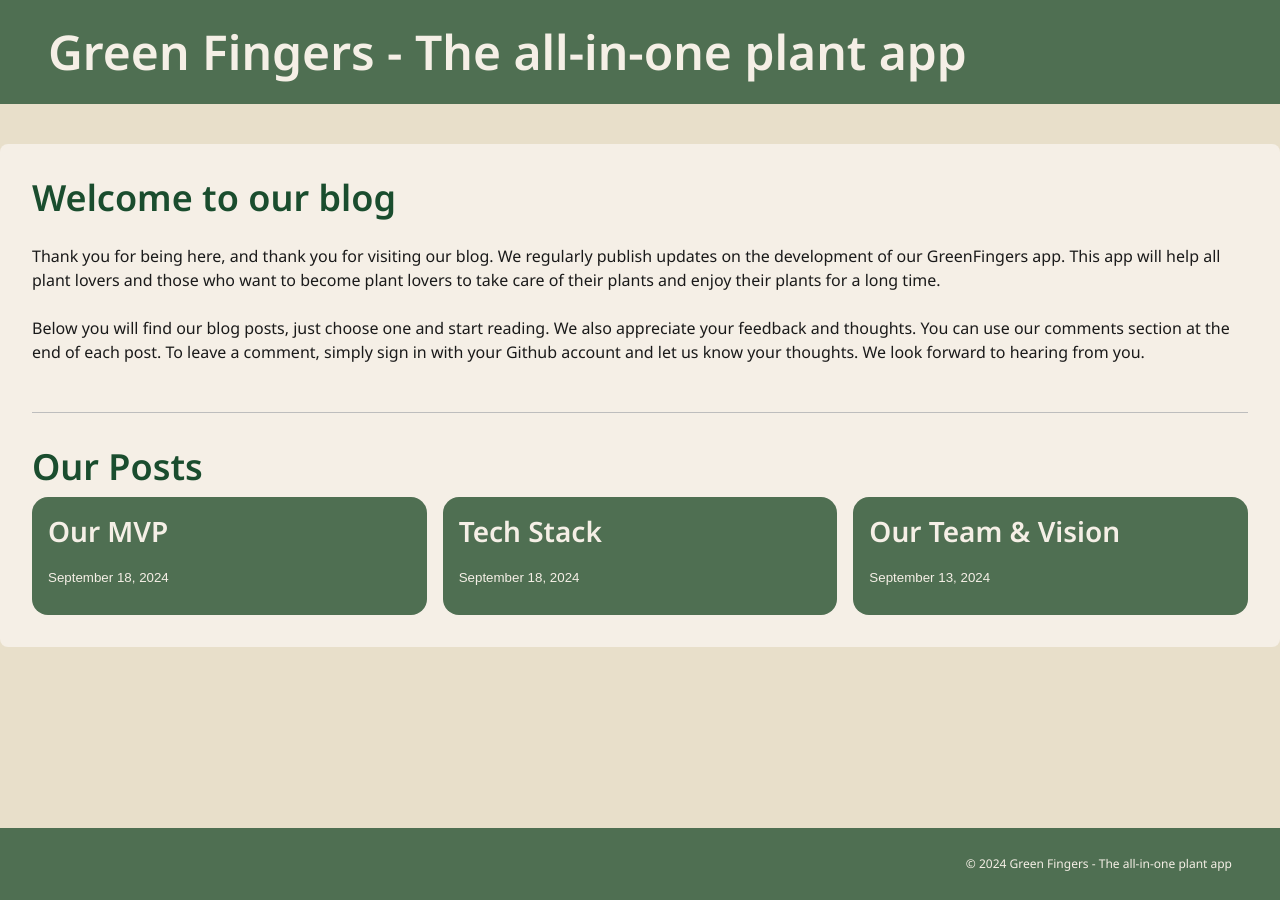
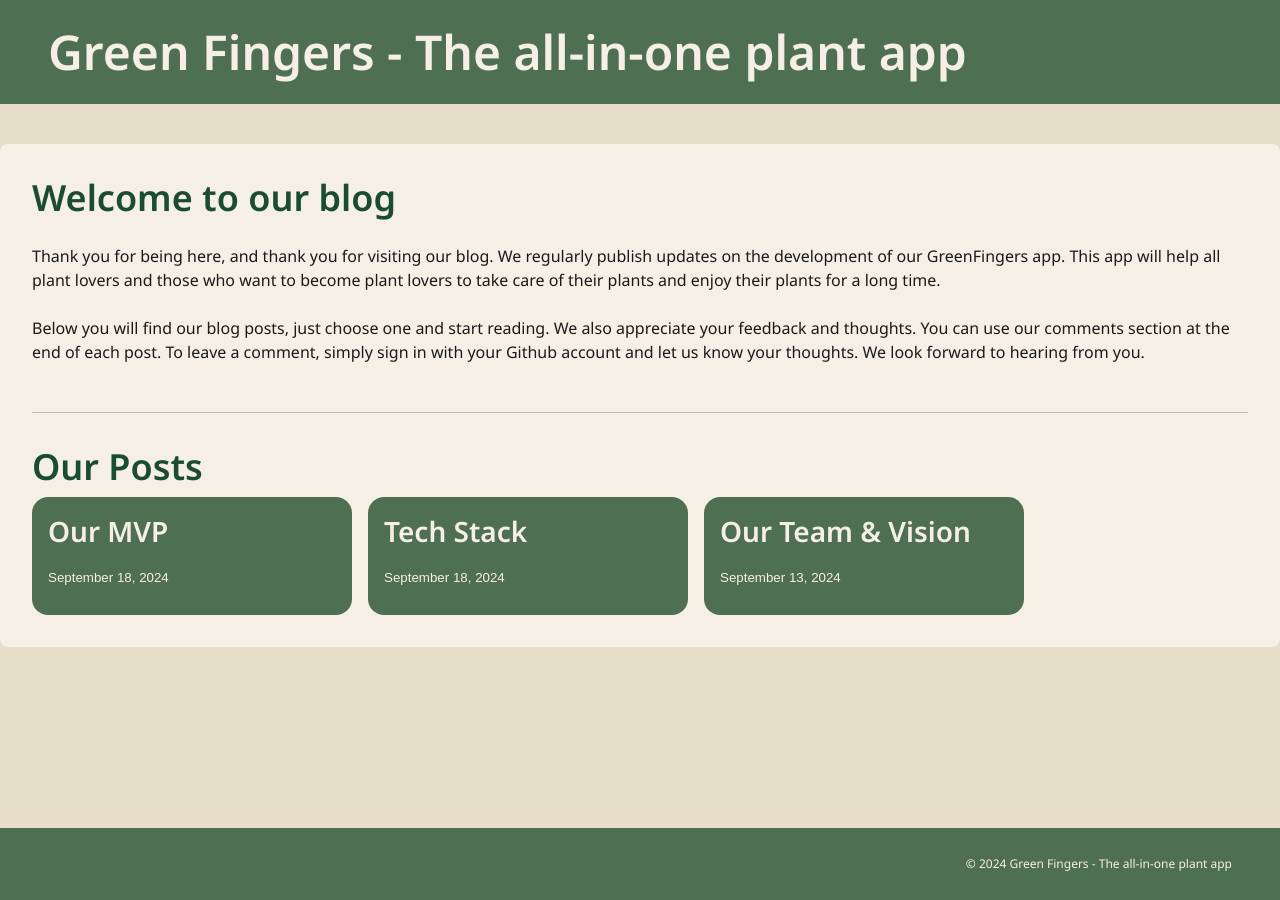
Before and after one commit to Green-Fingers-App/gardeningApp, a Jekyll site: the page built from docs/index.md, in a window 1280 px wide. Built offline with Jekyll 4.4.1, drawn with Linux system fonts in a browser that asks for light colours.

Commit message:
Update Post List layout

```diff
--- a/docs/assets/css/style.css
+++ b/docs/assets/css/style.css
@@ -135,11 +135,10 @@ hr {
 
 .postList {
   display: flex;
+  flex-wrap: wrap;
+  gap: 16px;
   align-items: flex-start;
-  align-content: flex-start;
-  gap: 16px;
-  align-self: stretch;
-  flex-wrap: wrap;
+  justify-content: flex-start;
 }
 
 .postButton {
@@ -148,12 +147,13 @@ hr {
   flex-direction: column;
   align-items: flex-start;
   gap: 8px;
-  flex: 1 0 0;
-  flex-basis: calc(100% /4);
+  flex: 1 1 240px;
+  max-width: 320px;
   border-radius: 16px;
   background: var(--Primary-Green-Light, #4F6F52);
   border: none;
   cursor: pointer;
+  box-sizing: border-box;
 }
 
 .postButton h3,
```
